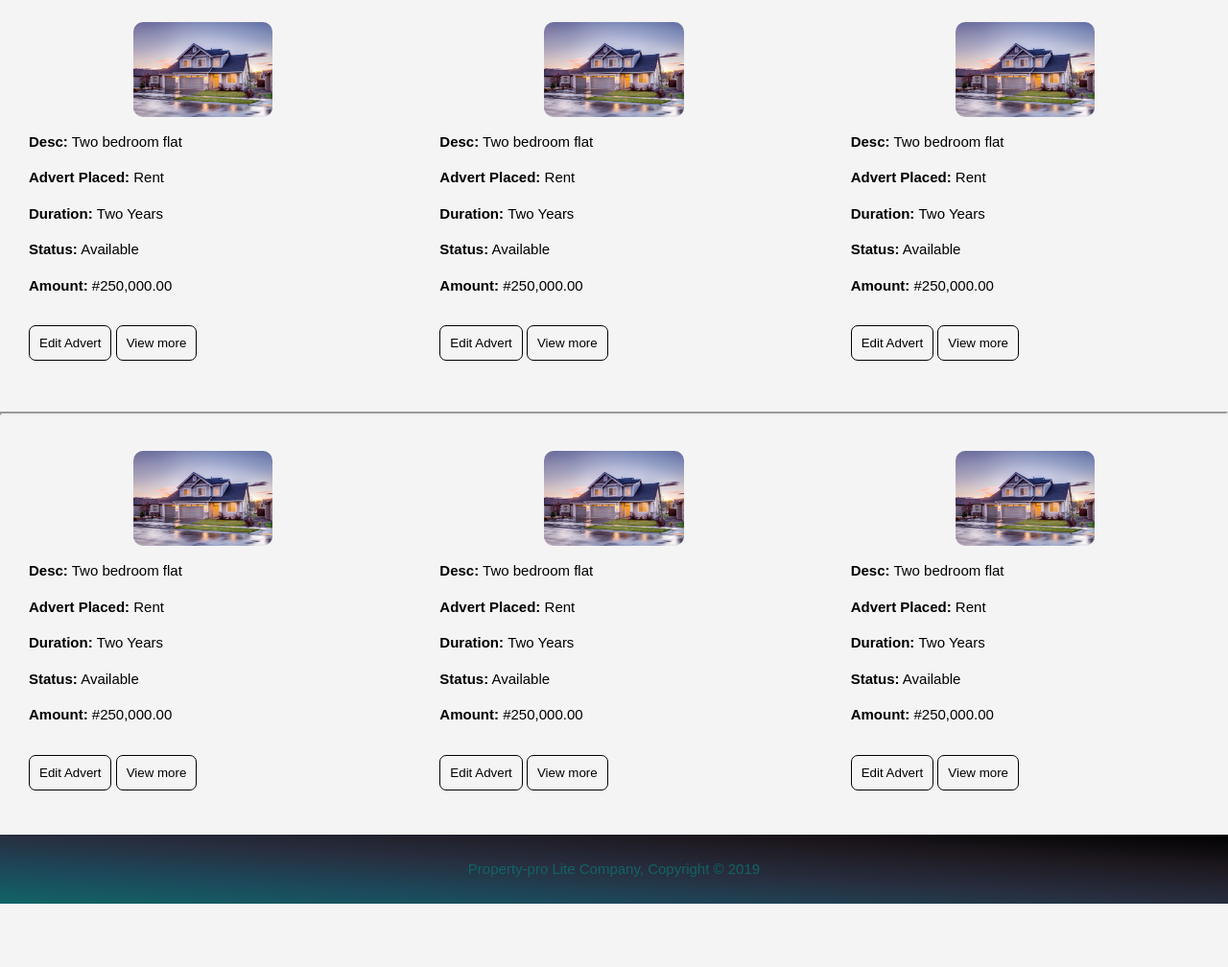
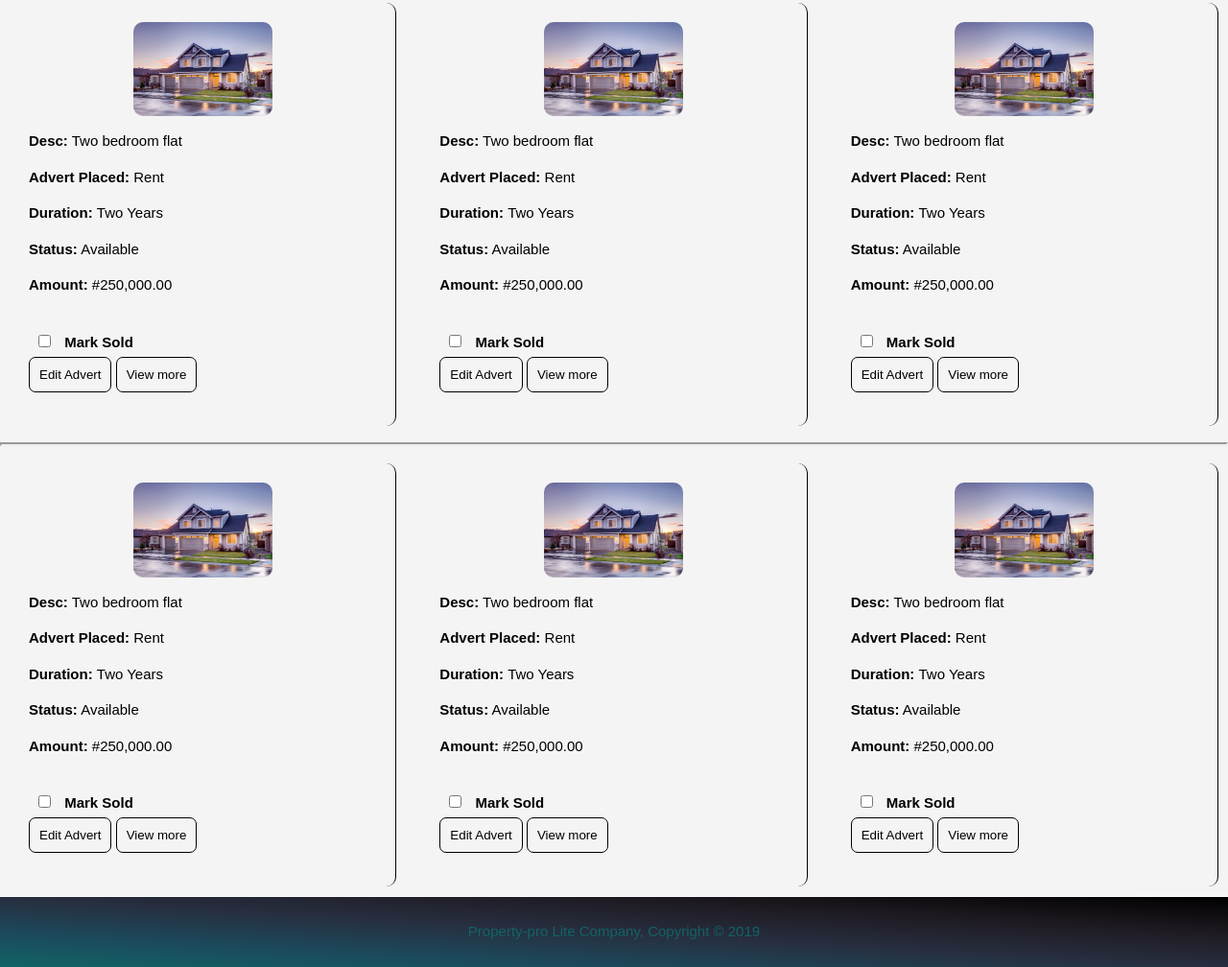
Before and after one commit to okafor-chidimma/propertyprolite, a plain HTML site: page UI/myadvert.html in a window 1280 px wide. Shown: the part 169-1177 px from the top of the page at 96% size. Before the commit the page ends 1111 px from the top, so only its background shows below. Drawn offline with Linux system fonts and the light colour scheme.

Commit message:
feature(Agent Property page):implement mark as sold medium
* Make a PR to 'develop' branch

*  Add check-box to each posted property advert in the property advert list in the agent's dashboard

[Finishes #166817434]

```diff
--- a/UI/css/style.css
+++ b/UI/css/style.css
@@ -269,7 +269,7 @@ div.box h3{
   .border{
     padding:20px;
     margin: 10px;
-    /* border: 0.5px solid black; */
+    border-right: 1px solid black;
     border-radius: 10px;
 
 }
--- a/UI/myadvert.html
+++ b/UI/myadvert.html
@@ -95,6 +95,10 @@
 
                 </p>
                 <p class="flexer">
+                    <div>
+                        <input type="checkbox" class="margin cursor" name="is_sold" required id="is_sold" title="Mark As Sold" value="0">
+                        <span class="bold">Mark Sold</span>
+                    </div>
 
                     <div>
                         <button class="button-property">
@@ -135,6 +139,10 @@
 
                 </p>
                 <p class="flexer">
+                    <div>
+                        <input type="checkbox" class="margin cursor" name="is_sold" required id="is_sold" title="Mark As Sold" value="0">
+                        <span class="bold">Mark Sold</span>
+                    </div>
 
                     <div>
                         <button class="button-property">
@@ -175,6 +183,10 @@
 
                 </p>
                <p class="flexer">
+                    <div>
+                        <input type="checkbox" class="margin cursor" name="is_sold" required id="is_sold" title="Mark As Sold" value="0">
+                        <span class="bold">Mark Sold</span>
+                    </div>
 
                     <div>
                         <button class="button-property">
@@ -220,6 +232,10 @@
 
                 </p>
                 <p class="flexer">
+                    <div>
+                        <input type="checkbox" class="margin cursor" name="is_sold" required id="is_sold" title="Mark As Sold" value="0">
+                        <span class="bold">Mark Sold</span>
+                    </div>
 
                     <div>
                         <button class="button-property">
@@ -261,6 +277,10 @@
 
                 </p>
                 <p class="flexer">
+                    <div>
+                        <input type="checkbox" class="margin cursor" name="is_sold" required id="is_sold" title="Mark As Sold" value="0">
+                        <span class="bold">Mark Sold</span>
+                    </div>
 
                     <div>
                         <button class="button-property">
@@ -301,6 +321,10 @@
 
                 </p>
                 <p class="flexer">
+                    <div>
+                        <input type="checkbox" class="margin cursor" name="is_sold" required id="is_sold_6" title="Mark As Sold" value="0">
+                        <span class="bold">Mark Sold</span>
+                    </div>
 
                     <div>
                         <button class="button-property">
```
